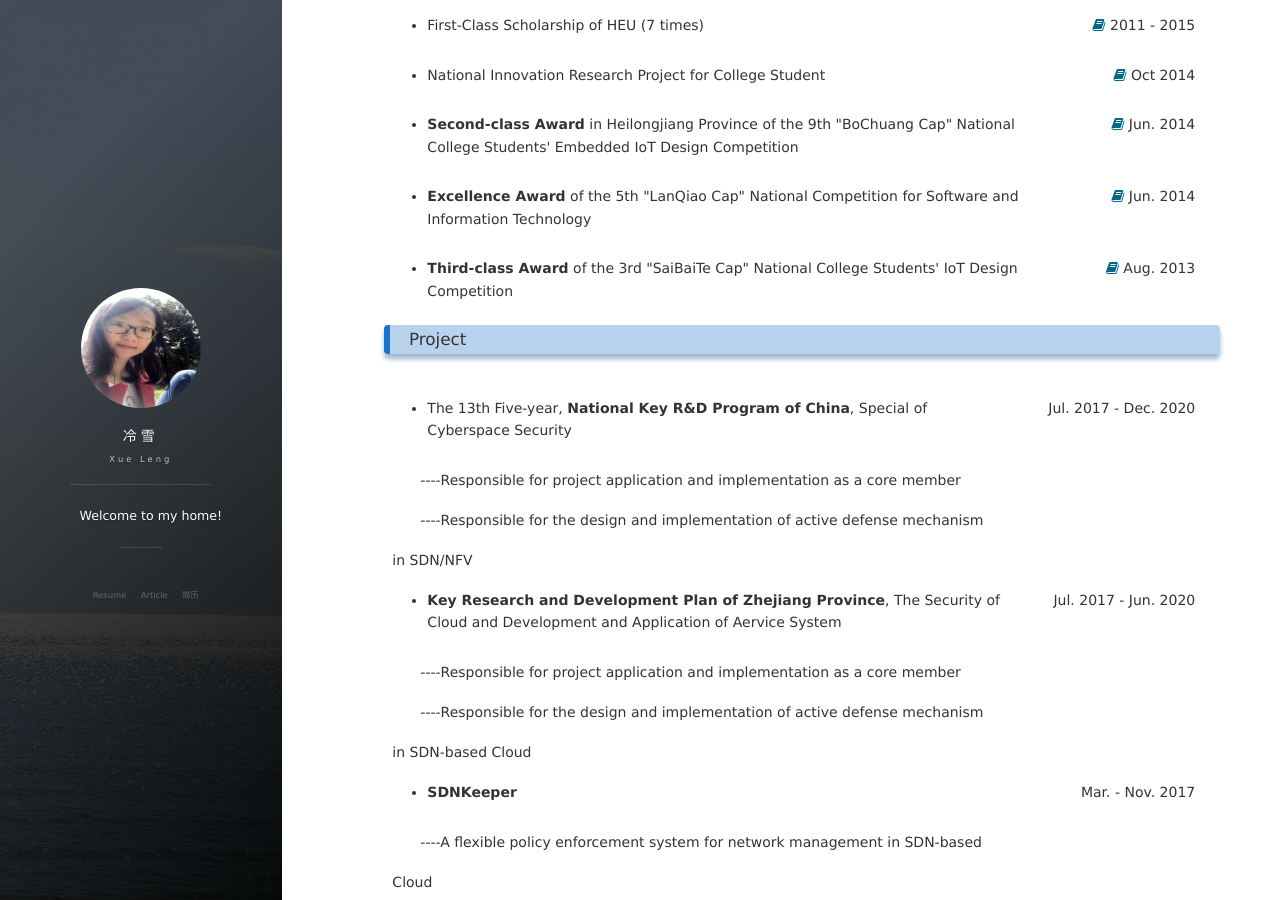
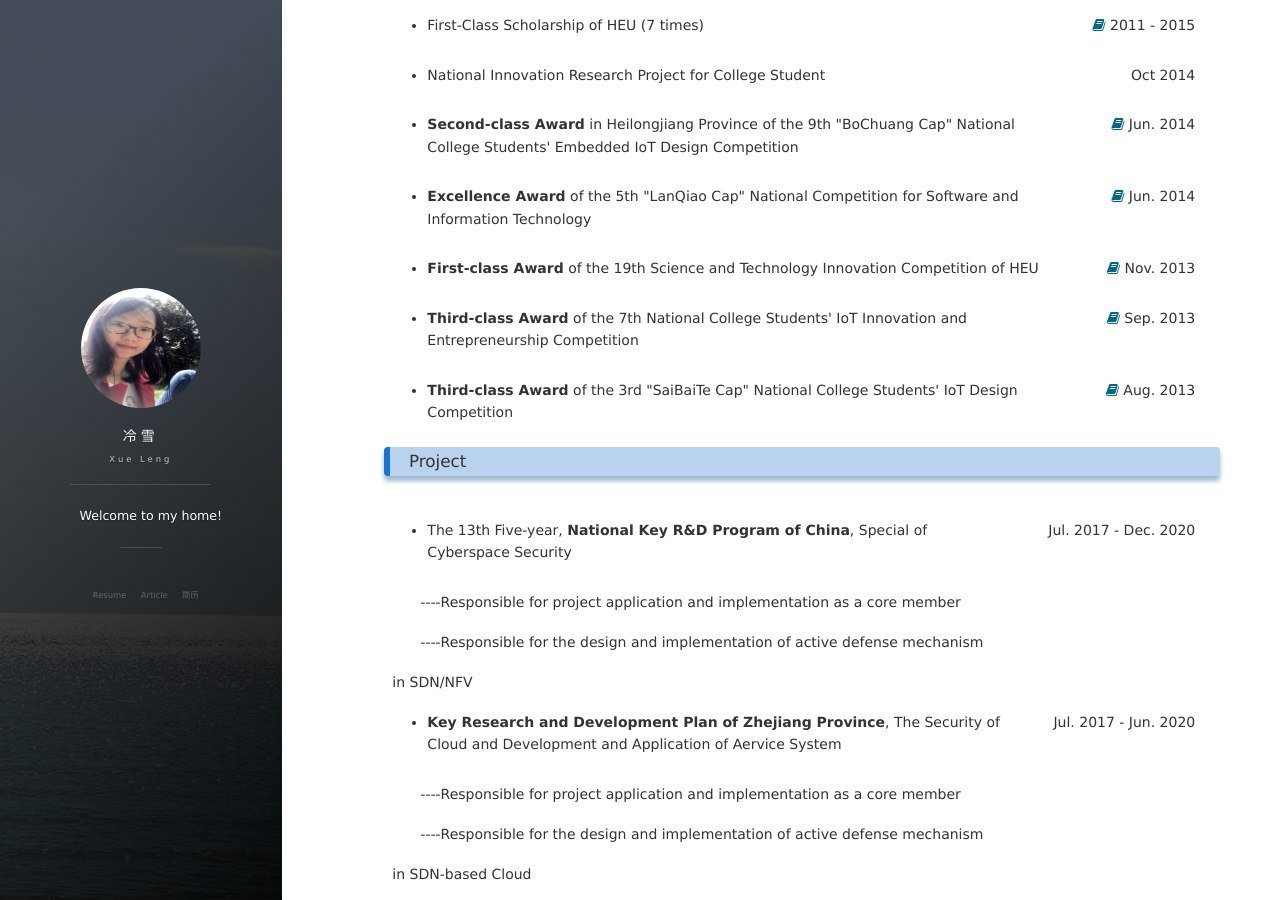
Before and after one commit to lxv458/OldWeb, a Jekyll site: the page built from index.md, in a window 1280 px wide and 900 px high, scrolled down 1754 px. Built offline with Jekyll 4.4.1, drawn with Linux system fonts in a browser that asks for light colours; nearby versions of some CDN libraries; our own code applies the rules of GitHub Pages for plain Markdown files; the list of posts is cut into pages by our own code; comment, search, counter and statistics services are not loaded.

Commit message:
add image

```diff
--- a/index.md
+++ b/index.md
@@ -72,7 +72,7 @@
 <table>
   <tr>
     <td align="left"><ul><li>Outstanding Graduate Award (ZJU)</li></ul></td>
-    <td align="right"><a href="http://www.lengxue.space/images/leng/resume/excellent_leader_zju.jpg"><i class='social fa fa-book'></i></a> Dec. 2017</td>
+    <td align="right"> Dec. 2017</td>
   </tr>
   <tr>
     <td align="left"><ul><li>Outstanding Graduate Leader Award (ZJU)</li></ul></td>
@@ -80,35 +80,35 @@
   </tr>
   <tr>
     <td align="left"><ul><li>Excellent Athlete (CS. ZJU)</li></ul></td>
-    <td align="right"><a href="http://www.lengxue.space/images/leng/resume/excellent_leader_zju.jpg"><i class='social fa fa-book'></i></a> Dec. 2015</td>
+    <td align="right"><a href="http://www.lengxue.space/images/leng/resume/athlete.jpg"><i class='social fa fa-book'></i></a> Dec. 2015</td>
   </tr>
   <tr>
     <td align="left"><ul><li>Excellent Graduate (HEU) <i class='social fa fa-graduation-cap'></i></li></ul></td>
-    <td align="right"><a href="http://www.lengxue.space/images/leng/resume/excellent_leader_zju.jpg"><i class='social fa fa-book'></i></a> Jun. 2015</td>
+    <td align="right"><a href="http://www.lengxue.space/images/leng/resume/graduate_heu.jpg"><i class='social fa fa-book'></i></a> Jun. 2015</td>
   </tr>
   <tr>
     <td align="left"><ul><li>Triple-A Student of Heilongjiang Province</li></ul></td>
-    <td align="right"><a href="http://www.lengxue.space/images/leng/resume/excellent_leader_zju.jpg"><i class='social fa fa-book'></i></a> Jun. 2014</td>
+    <td align="right"><a href="http://www.lengxue.space/images/leng/resume/sh_hlj.jpg"><i class='social fa fa-book'></i></a> Jun. 2014</td>
   </tr>
   <tr>
     <td align="left"><ul><li>Excellent Volunteer of the 6th International Snow Sculpture Competition of College Students</li></ul></td>
-    <td align="right"><a href="http://www.lengxue.space/images/leng/resume/excellent_leader_zju.jpg"><i class='social fa fa-book'></i></a> Jan. 2014</td>
+    <td align="right"><a href="http://www.lengxue.space/images/leng/resume/snow_volunteer.jpg"><i class='social fa fa-book'></i></a> Jan. 2014</td>
   </tr>
   <tr>
     <td align="left"><ul><li>Pacemaker to Merit Student of HEU (10/12000)</li></ul></td>
-    <td align="right"><a href="http://www.lengxue.space/images/leng/resume/excellent_leader_zju.jpg"><i class='social fa fa-book'></i></a> Oct. 2013</td>
+    <td align="right"><a href="http://www.lengxue.space/images/leng/resume/shbb_heu.jpg"><i class='social fa fa-book'></i></a> Oct. 2013</td>
   </tr>
   <tr>
     <td align="left"><ul><li>Advanced Individual of Summer Social Practice in HEU (2 times)</li></ul></td>
-    <td align="right"><a href="http://www.lengxue.space/images/leng/resume/excellent_leader_zju.jpg"><i class='social fa fa-book'></i></a> Oct. 2012,&nbsp;2013</td>
+    <td align="right"><a href="http://www.lengxue.space/images/leng/resume/xjgr.jpg"><i class='social fa fa-book'></i></a> Oct. 2012,&nbsp;2013</td>
   </tr>
   <tr>
     <td align="left"><ul><li>Outstanding Youth League Cadre (HEU)</li></ul></td>
-    <td align="right"><a href="http://www.lengxue.space/images/leng/resume/excellent_leader_zju.jpg"><i class='social fa fa-book'></i></a> May. 2013</td>
+    <td align="right"><a href="http://www.lengxue.space/images/leng/resume/youth_leader_heu.jpg"><i class='social fa fa-book'></i></a> May. 2013</td>
   </tr>
   <tr>
     <td align="left"><ul><li>Outstanding Youth League Member in HEU (3 times)</li></ul></td>
-    <td align="right"><a href="http://www.lengxue.space/images/leng/resume/excellent_leader_zju.jpg"><i class='social fa fa-book'></i></a> May. 2012,&nbsp;2013,&nbsp;2015</td>
+    <td align="right"> May. 2012,&nbsp;2013,&nbsp;2015</td>
   </tr>
 </table>
 
@@ -116,31 +116,39 @@
 <table>
   <tr>
     <td align="left"><ul><li>National Scholarship</li></ul></td>
-    <td align="right"><a href="http://www.lengxue.space/images/leng/resume/excellent_leader_zju.jpg"><i class='social fa fa-book'></i></a> Dec. 2012</td>
+    <td align="right"><a href="http://www.lengxue.space/images/leng/resume/national_scholarship.jpg"><i class='social fa fa-book'></i></a> Dec. 2012</td>
   </tr>
   <tr>
     <td align="left"><ul><li>XX Scholarship</li></ul></td>
-    <td align="right"><a href="http://www.lengxue.space/images/leng/resume/excellent_leader_zju.jpg"><i class='social fa fa-book'></i></a> May. 2015</td>
+    <td align="right"> May. 2015</td>
   </tr>
   <tr>
     <td align="left"><ul><li>First-Class Scholarship of HEU (7 times)</li></ul></td>
-    <td align="right" width="150px"><a href="http://www.lengxue.space/images/leng/resume/excellent_leader_zju.jpg"><i class='social fa fa-book'></i></a> 2011 - 2015</td>
+    <td align="right" width="150px"><a href="http://www.lengxue.space/images/leng/resume/first_class_scholarship_heu.jpg"><i class='social fa fa-book'></i></a> 2011 - 2015</td>
   </tr>
   <tr>
     <td align="left"><ul><li>National Innovation Research Project for College Student</li></ul></td>
-    <td align="right"><a href="http://www.lengxue.space/images/leng/resume/excellent_leader_zju.jpg"><i class='social fa fa-book'></i></a> Oct 2014</td>
+    <td align="right"> Oct 2014</td>
   </tr>
   <tr>
     <td align="left"><ul><li><strong>Second-class Award</strong> in Heilongjiang Province of the 9th "BoChuang Cap" National College Students' Embedded IoT Design Competition</li></ul></td>
-    <td align="right"><a href="http://www.lengxue.space/images/leng/resume/excellent_leader_zju.jpg"><i class='social fa fa-book'></i></a> Jun. 2014</td>
+    <td align="right"><a href="http://www.lengxue.space/images/leng/resume/bochuang.jpg"><i class='social fa fa-book'></i></a> Jun. 2014</td>
   </tr>
   <tr>
     <td align="left"><ul><li><strong>Excellence Award</strong> of the 5th "LanQiao Cap" National Competition for Software and Information Technology</li></ul></td>
-    <td align="right"><a href="http://www.lengxue.space/images/leng/resume/excellent_leader_zju.jpg"><i class='social fa fa-book'></i></a> Jun. 2014</td>
+    <td align="right"><a href="http://www.lengxue.space/images/leng/resume/lanqiao_national.jpg"><i class='social fa fa-book'></i></a> Jun. 2014</td>
+  </tr>
+  <tr>
+    <td align="left"><ul><li><strong>First-class Award</strong> of the 19th Science and Technology Innovation Competition of HEU</li></ul></td>
+    <td align="right"><a href="http://www.lengxue.space/images/leng/resume/54cup.jpg"><i class='social fa fa-book'></i></a> Nov. 2013</td>
+  </tr>
+  <tr>
+    <td align="left"><ul><li><strong>Third-class Award</strong> of the 7th National College Students' IoT Innovation and Entrepreneurship Competition</li></ul></td>
+    <td align="right"><a href="http://www.lengxue.space/images/leng/resume/ican.jpg"><i class='social fa fa-book'></i></a> Sep. 2013</td>
   </tr>
   <tr>
     <td align="left"><ul><li><strong>Third-class Award</strong> of the 3rd "SaiBaiTe Cap" National College Students' IoT Design Competition</li></ul></td>
-    <td align="right"><a href="http://www.lengxue.space/images/leng/resume/excellent_leader_zju.jpg"><i class='social fa fa-book'></i></a> Aug. 2013</td>
+    <td align="right"><a href="http://www.lengxue.space/images/leng/resume/saibaite.jpg"><i class='social fa fa-book'></i></a> Aug. 2013</td>
   </tr>
 </table>
 
```
Also changed, not shown: about.md (+24 -16 lines), images/leng/resume/54cup_heu.jpg (added), images/leng/resume/bochuang.jpg (added), images/leng/resume/first_class_scholarship_heu.jpg (added), images/leng/resume/graduate_heu.jpg (added), images/leng/resume/ican.jpg (added), images/leng/resume/imagine Cup.jpg (added), images/leng/resume/lanqiao_hlj.jpg (added), images/leng/resume/lanqiao_national.jpg (added), images/leng/resume/national_scholarship.jpg (added), images/leng/resume/xjgr.jpg (added), 6 other files.
